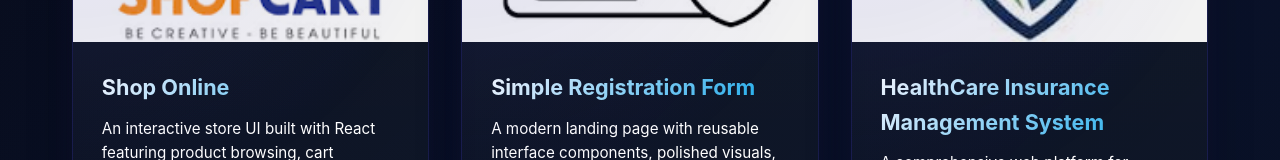
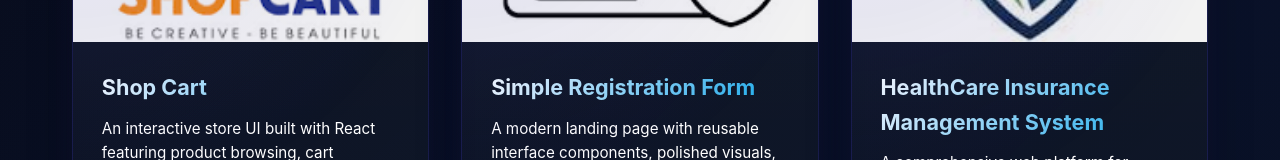
Before and after one commit to Ankush115/my-portfolio, a React (Vite) app in the folder my-portfolio/: page /projects in a window 1280 px wide. Shown: the part 751-911 px from the top of the page. Built offline with nearby package versions, Linux system fonts and the light colour scheme.

Commit message:
upadated some routes path

```diff
--- a/my-portfolio/src/App.jsx
+++ b/my-portfolio/src/App.jsx
@@ -5,6 +5,7 @@ import Header from "./components/Header";
 import Home from "./pages/Home";
 import ProjectDetail from "./pages/ProjectDetail";
 import ProjectsPage from "./pages/ProjectsPage";
+import Contact from "./components/Contact";
 
 function App() {
   return (
@@ -16,6 +17,7 @@ function App() {
           <Route path="/" element={<Home />} />
           <Route path="/projects" element={<ProjectsPage />} />
           <Route path="/projects/:id" element={<ProjectDetail />} />
+          <Route path="/contact" element={<Contact />} />
         </Routes>
 
         <footer className="site-footer">
--- a/my-portfolio/src/components/Header.jsx
+++ b/my-portfolio/src/components/Header.jsx
@@ -31,7 +31,7 @@ export default function Header() {
         <nav className={`nav ${isMenuOpen ? 'nav-open' : ''}`}>
           <Link to="/" onClick={closeMenu}>Home</Link>
           <Link to="/projects" onClick={closeMenu}>Projects</Link>
-          <a href="/#contact" onClick={closeMenu}>Contact</a>
+          <a href="/contact" onClick={closeMenu}>Contact</a>
         </nav>
       </div>
     </header>
--- a/my-portfolio/src/components/Projects.jsx
+++ b/my-portfolio/src/components/Projects.jsx
@@ -2,7 +2,7 @@ import React, { useEffect, useRef, useState } from "react";
 
 const sample = [
   {
-    title: "Shop Online",
+    title: "Shop Cart",
     desc: "An interactive store UI built with React featuring product browsing, cart interactions, and responsive shopping layouts.",
     role: "Frontend Developer",
     status: "live ",
```
